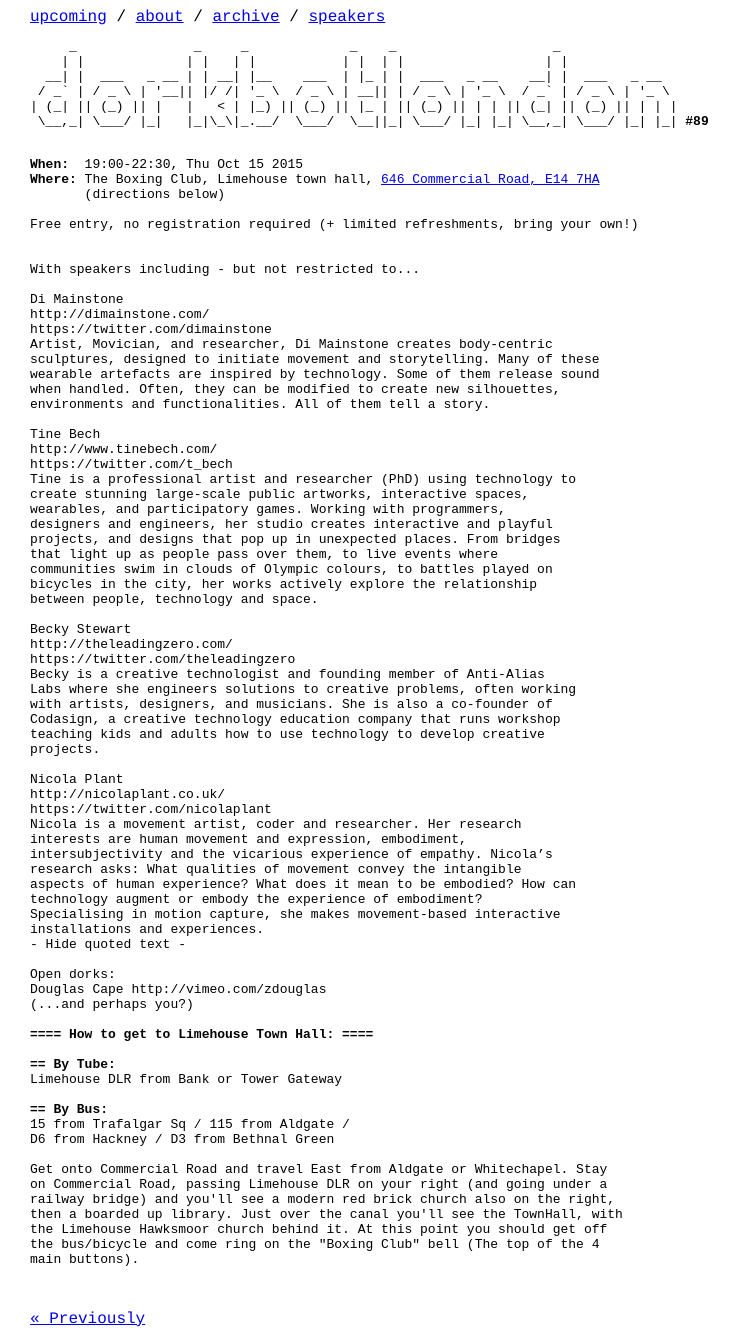
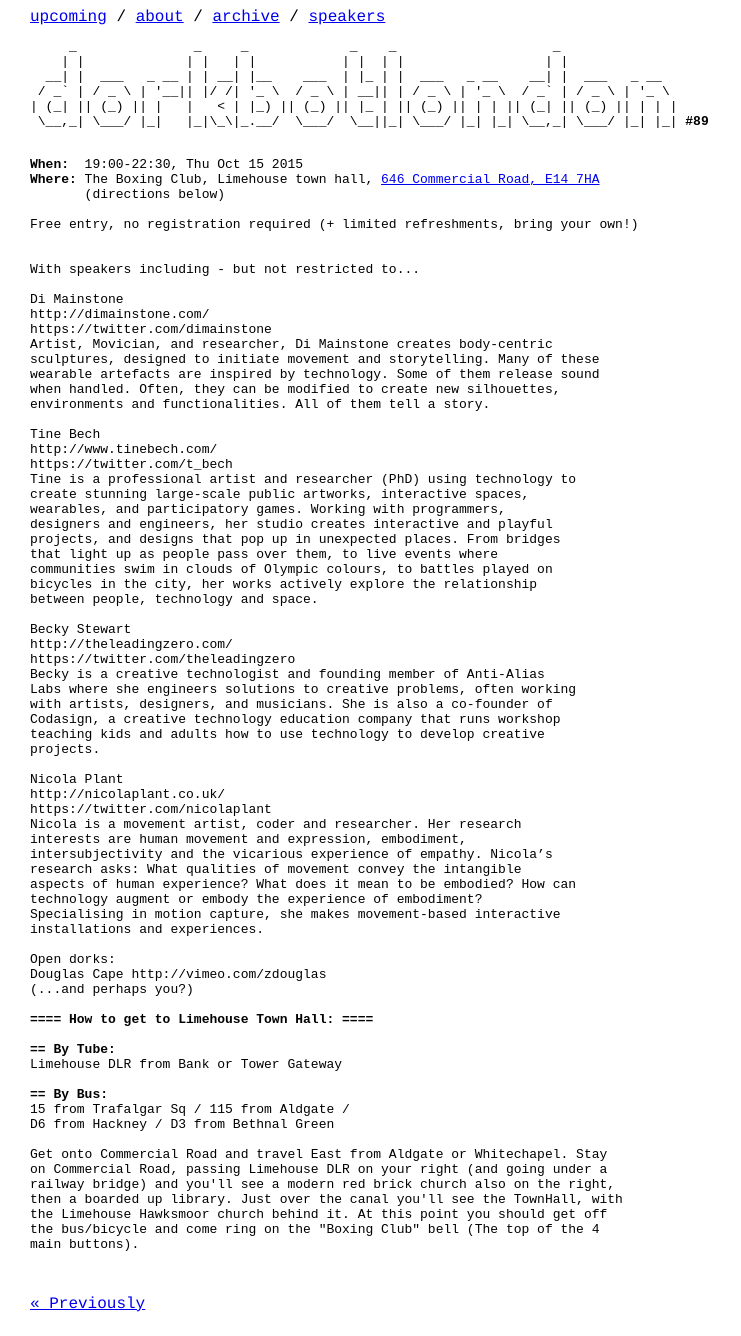
Before and after one commit to dorkbotlondon/dorkbotlondon.github.io, a Jekyll site: the page built from _posts/2015-10-15-89.html, in a window 1280 px wide. Shown: the whole page, without its empty margins (0-741 px from the left). Built offline with Jekyll 4.4.1, drawn with Linux system fonts in a browser that asks for light colours; Markdown is read by kramdown in place of the engine named in the settings.

Commit message:
Update 2015-10-15-89.html

```diff
--- a/_posts/2015-10-15-89.html
+++ b/_posts/2015-10-15-89.html
@@ -60,7 +60,6 @@ aspects of human experience? What does it mean to be embodied? How can
 technology augment or embody the experience of embodiment?
 Specialising in motion capture, she makes movement-based interactive
 installations and experiences.
-- Hide quoted text -
 
 Open dorks:
 Douglas Cape http://vimeo.com/zdouglas
```
